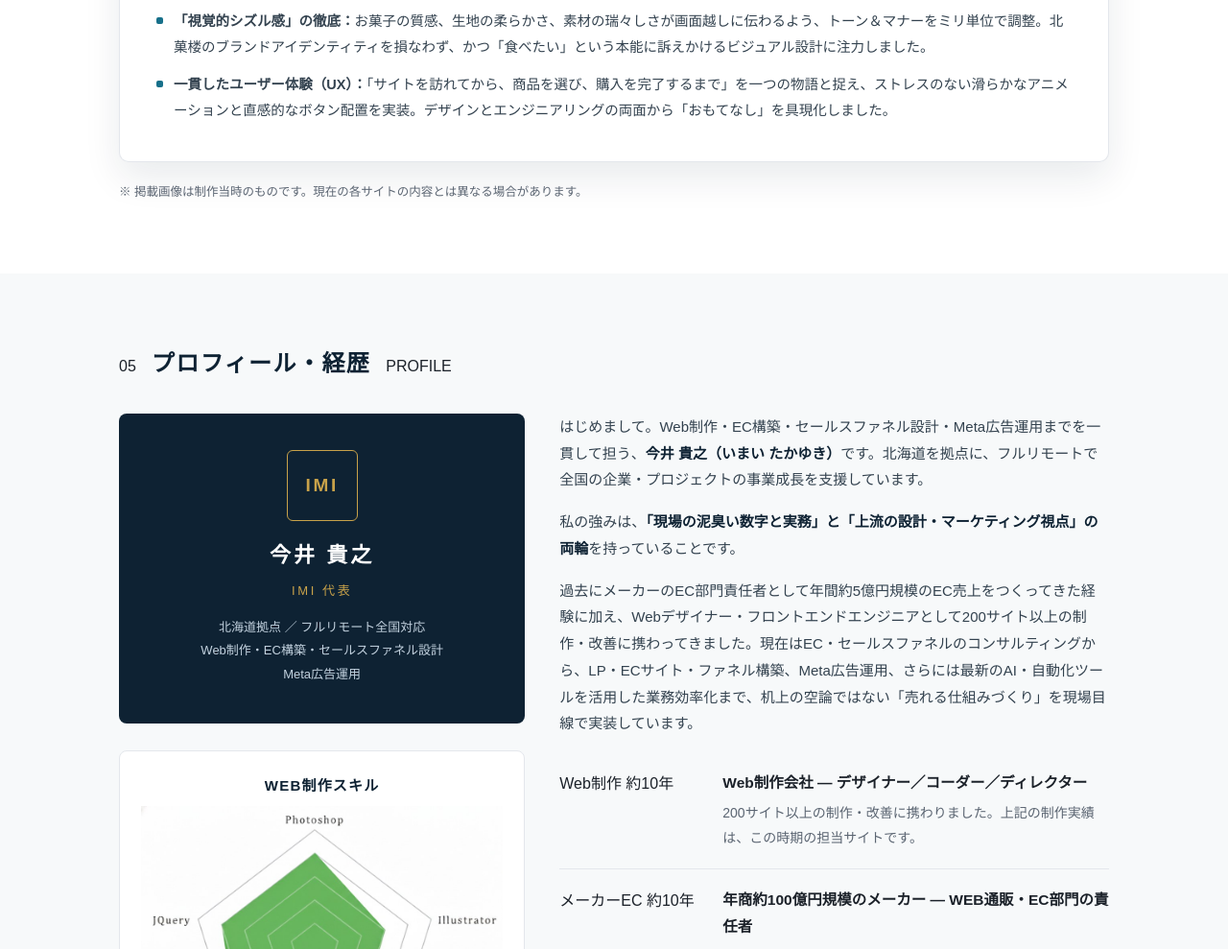
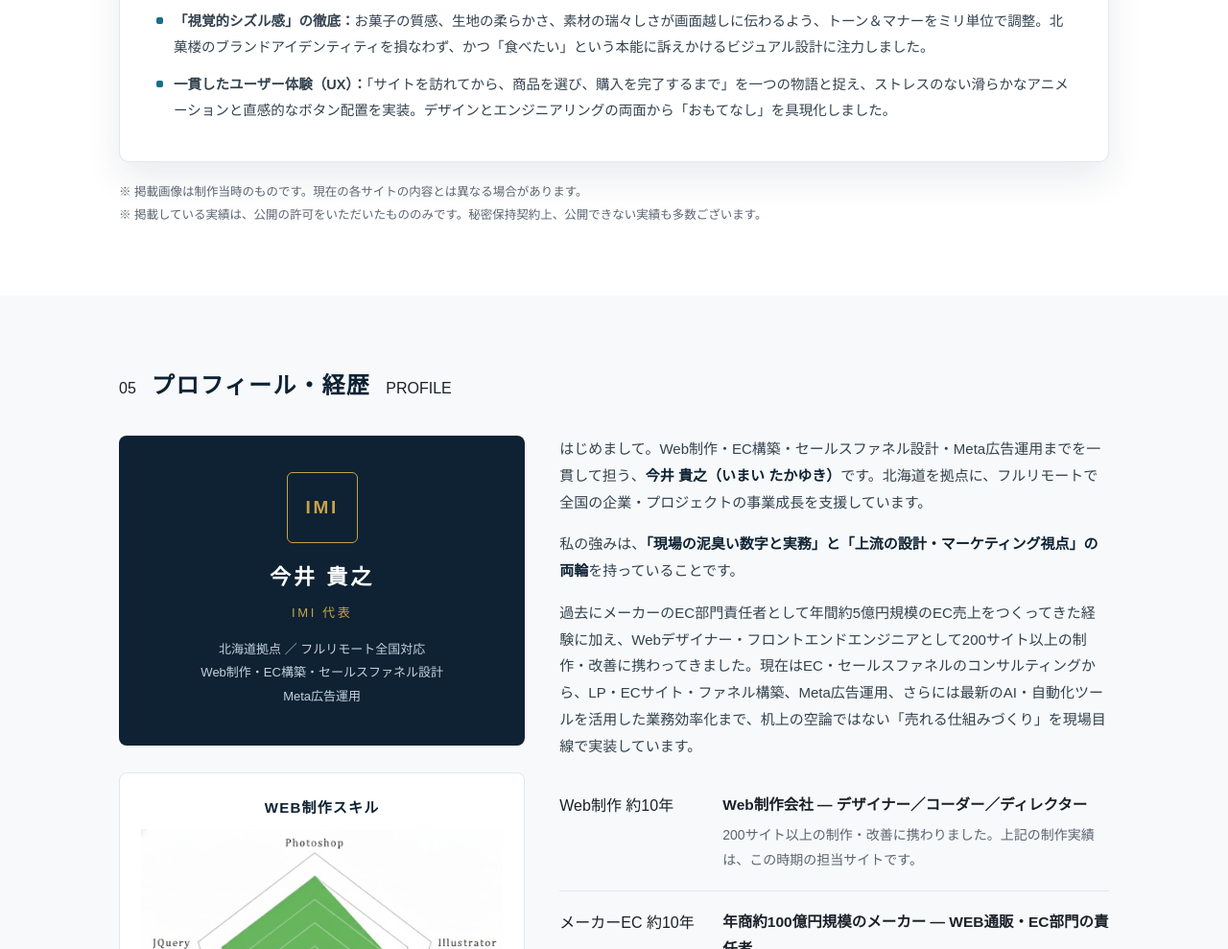
Before and after one commit to awesomesweetser/imi-lp, a plain HTML site: page portfolio/index.html in a window 1280 px wide. Shown: the part 10641-11630 px from the top of the page at 96% size. Drawn offline with Linux system fonts and the light colour scheme.

Commit message:
Add NDA note to portfolio

```diff
--- a/portfolio/index.html
+++ b/portfolio/index.html
@@ -462,7 +462,7 @@ nav a:not(.btn){display:none}
 </div>
 </article>
 
-<p class="note">※ 掲載画像は制作当時のものです。現在の各サイトの内容とは異なる場合があります。</p>
+<p class="note">※ 掲載画像は制作当時のものです。現在の各サイトの内容とは異なる場合があります。<br>※ 掲載している実績は、公開の許可をいただいたもののみです。秘密保持契約上、公開できない実績も多数ございます。</p>
 </div>
 </section>
 
```
